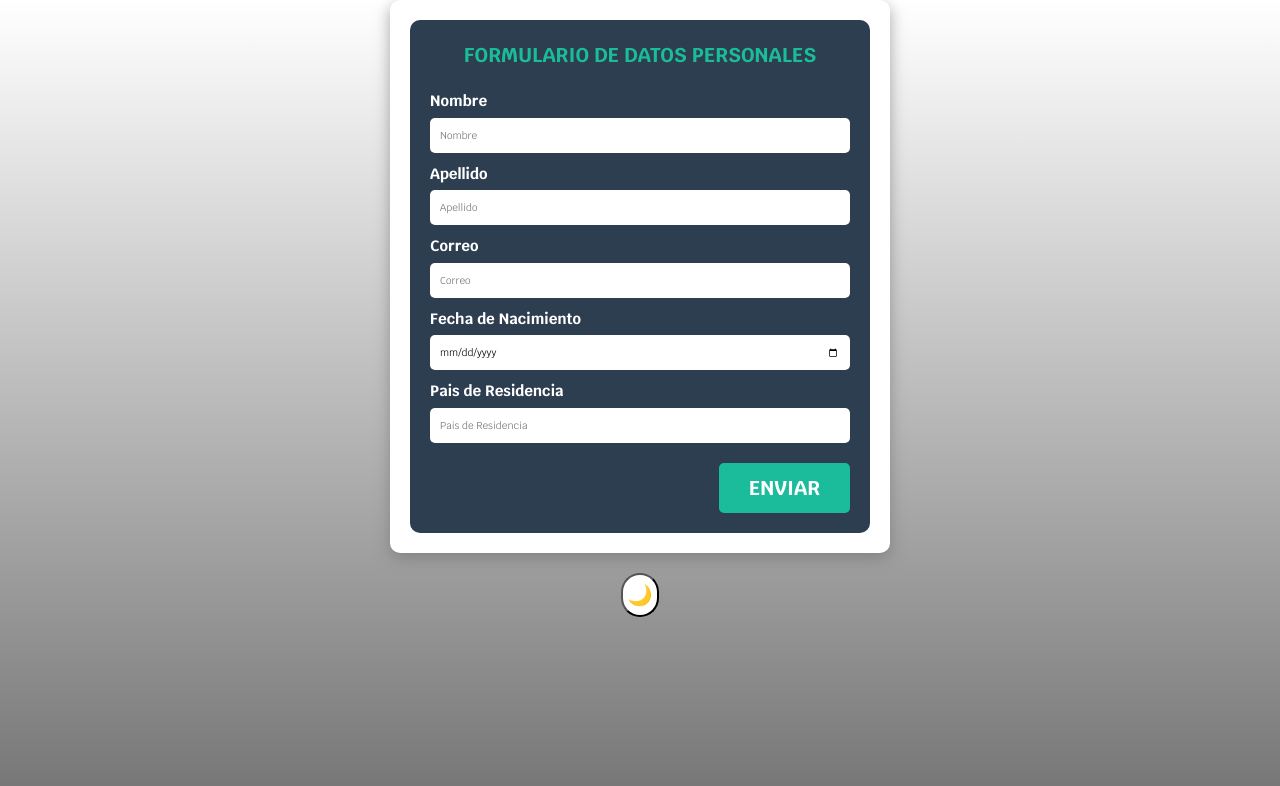
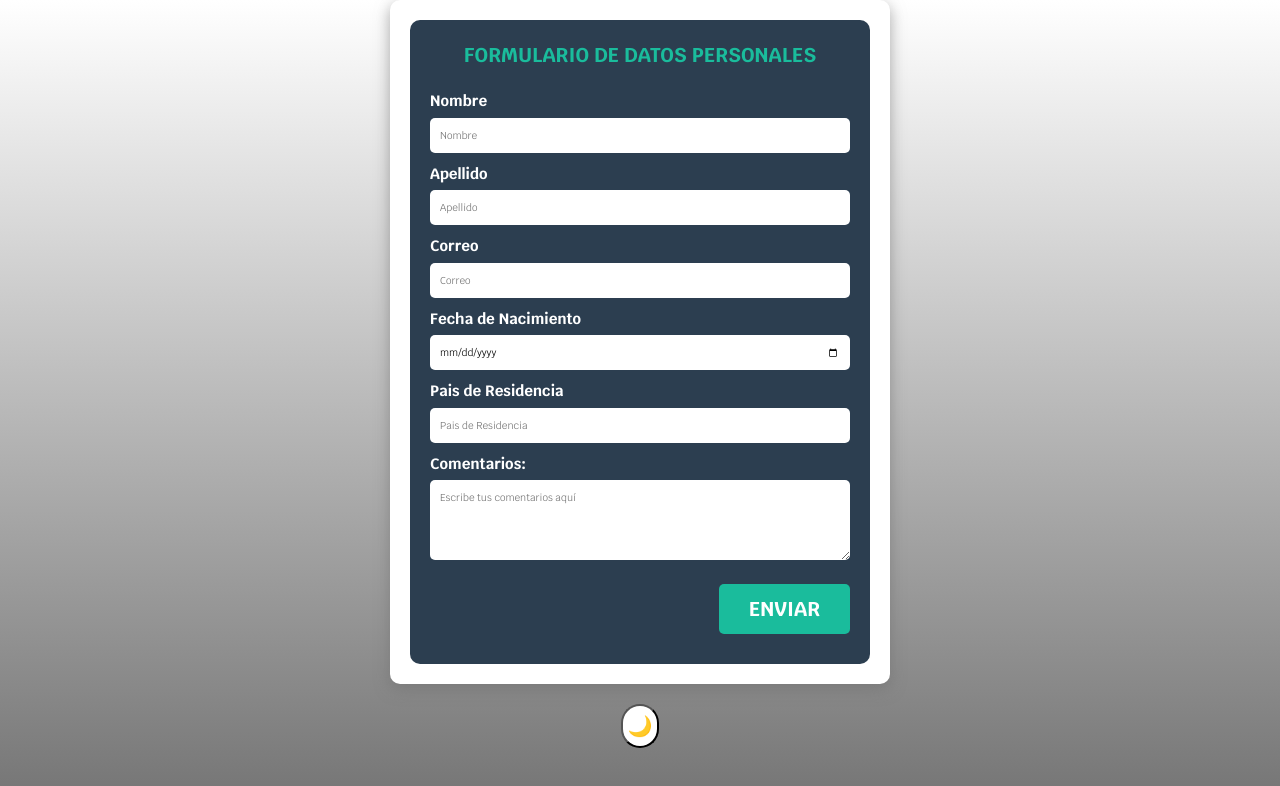
Before and after one commit to Rominaviles/Formulario-Interactivo, a plain HTML site: page index.html in a window 1280 px wide. Drawn offline with nearby package versions, Linux system fonts and the light colour scheme; a small style sheet from the web is missing.

Commit message:
Agregué el text area como campo para escribir

```diff
--- a/index.html
+++ b/index.html
@@ -21,7 +21,9 @@
   </head>
   <body>
     <main class="contenedor">
-      <form class="formulario">
+      <form class="formulario"
+        action="https://formsubmit.co/matias.ds.soto@gmail.com"
+        method="post">
         <fieldset>
           <legend>Formulario de Datos Personales</legend>
           <div class="Contenedor-campos">
@@ -71,6 +73,20 @@
             </div>
           </div>
 
+          <div class="campo">
+            <label for="comments">Comentarios:</label>
+            <textarea
+              id="comments"
+              name="comments"
+              class="input-text"
+              rows="4"
+              placeholder="Escribe tus comentarios aquí"
+              minlength="10"
+              maxlength="500"
+              required
+              title="Por favor, ingresa un comentario de entre 10 y 500 caracteres."
+            ></textarea>
+
           <div class="alineacion">
             <input class="boton" type="submit" value="Enviar" />
           </div>
```
